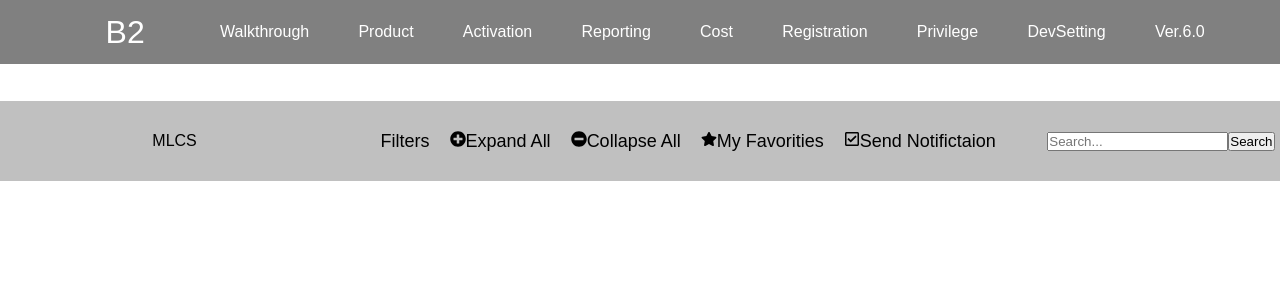
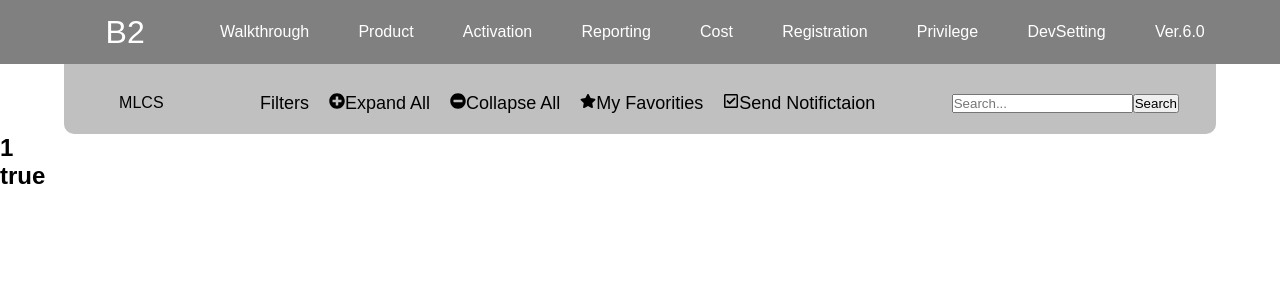
Before and after one commit to kamaliraghupathy/bb-mlcs, a React (Create React App) app: page /registration in a window 1280 px wide. Shown: the top 300 px of the page. Built offline with nearby package versions, Linux system fonts and the light colour scheme.

Commit message:
DP- POC for registration page

```diff
--- a/src/App.jsx
+++ b/src/App.tsx
@@ -7,9 +7,9 @@ import Product from './Pages/Product'
 import Activation from './Pages/Activation'
 import Reporting from './Pages/Reporting'
 import Cost from './Pages/Cost'
-import BaseRegistration from "./apps/Registration/BaseRegistration";
 import Privilege from './Pages/Privilege'
 import DevSetting from './Pages/DevSetting'
+import Registration from "./apps/Registration/Registration";
 
 
 function App() {
@@ -22,7 +22,7 @@ function App() {
                 <Route path='/activation' element={<Activation/>}/>
                 <Route path='/reporting' element={<Reporting/>}/>
                 <Route path='/cost' element={<Cost/>}/>
-                <Route path='/registration' element={<BaseRegistration/>}/>
+                <Route path='/registration' element={<Registration/>}/>
                 <Route path='/privilege' element={<Privilege/>}/>
                 <Route path='/devsetting' element={<DevSetting/>}/>
             </Routes>
--- a/src/apps/Registration/BaseRegistration.jsx
+++ /dev/null
@@ -1,15 +0,0 @@
-import React from 'react'
-import TopBar from "./TopBar";
-import Result from "./result/Result";
-
-
-function BaseRegistration() {
-    return (
-        <>
-        <TopBar />
-            <Result/>
-        </>
-    )
-}
-
-export default BaseRegistration
--- /dev/null
+++ b/src/apps/Registration/Registration.tsx
@@ -0,0 +1,31 @@
+import React, {useEffect, useState} from 'react';
+import TopBar from "./TopBar";
+import Results from "./result/Results";
+import {requestSchoolMockData} from "../api/Mock/mock-api-request";
+
+/**
+ * Functional Components for registration page
+ */
+export const Registration = () => {
+    const [results, setResults] = useState([]);
+
+    useEffect(() => {
+        // Instead of initialize should be handled by invoke functions
+        requestSchoolMockData().then(data => {
+            setResults(data)
+        })
+    }, []);
+
+    return (
+        <div>
+            <div>
+                <TopBar/>
+            </div>
+             <div>
+                <Results schools={results} expandAll='true' />
+             </div>
+        </div>
+    )
+}
+
+export default Registration
--- a/src/apps/Registration/TopBar.css
+++ b/src/apps/Registration/TopBar.css
@@ -1,16 +1,20 @@
 .top{
-    width: 100%;
-    height: 80px;
+    width: 90%;
+    height: 70px;
     background-color: silver;
     position:sticky;
     top: 100%;
     display: flex;
     align-items: center;
     font-family: Verdana, Geneva, Tahoma, sans-serif;
+    padding:8px 15px 0;
+    -webkit-border-bottom-left-radius:10px;
+    -webkit-border-bottom-right-radius:10px;
+    margin: 0 auto;
 }
 
 .topLeft{
-    flex:3;
+    flex:1;
     display:flex;
     align-items: center;
     justify-content: center;
@@ -110,7 +114,7 @@
 
 .topList{
     font-size: 1rem;
-    font-family: size;
+    font-family: size, serif;
     transform: translate(10%,55%);
 }
 
--- a/src/apps/Registration/result/Result.tsx
+++ /dev/null
@@ -1,23 +0,0 @@
-import React, {useState, useEffect} from 'react';
-import {requestSchoolMockData} from "../../api/Mock/mock-api-request";
-
-/**
- * Functional component for school results
- */
-export const Result = () => {
-    const [result, setResults] = useState([]);
-
-    useEffect(() => {
-        requestSchoolMockData().then(data => {
-            setResults(data)
-        })
-    }, []);
-
-    return (
-        <div>
-            <h1>{result.id} </h1>
-        </div>
-    )
-}
-
-export default Result;
--- /dev/null
+++ b/src/apps/Registration/result/Results.tsx
@@ -0,0 +1,17 @@
+import React from 'react';
+
+/**
+ * Functional component for school results
+ */
+export const Results = (props) => {
+    const {schools, expandAll} = props;
+
+    return (
+        <div>
+            <h2>{schools.id}</h2>
+            <h2>{expandAll}</h2>
+        </div>
+    )
+}
+
+export default Results;
```
Also changed, not shown: src/apps/Registration/TopBar.tsx (renamed from src/apps/Registration/TopBar.jsx, +1 -6 lines).
